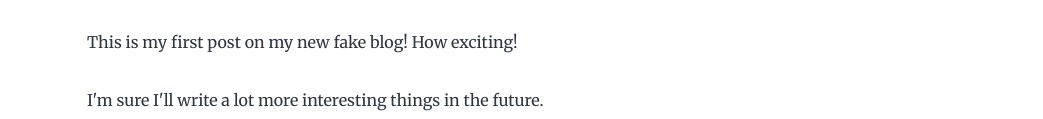
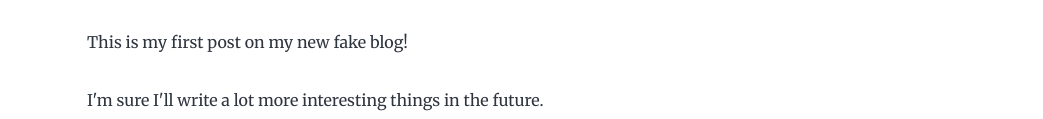
Before and after one commit to philoakley/gatsby-starter-blog, a Gatsby site: page /hello-world/ in a window 1280 px wide. Shown: the part 211-330 px from the top of the page, without its empty margins (237-1280 px from the left). Built offline with nearby package versions, Linux system fonts and the light colour scheme; Gatsby itself is replaced by a stand-in of ours; some packages are replaced by stand-ins of ours.

Commit message:
update-today

```diff
--- a/content/blog/hello-world/index.md
+++ b/content/blog/hello-world/index.md
@@ -4,7 +4,7 @@
 description: "Hello World"
 ---
 
-This is my first post on my new fake blog! How exciting!
+This is my first post on my new fake blog!
 
 I'm sure I'll write a lot more interesting things in the future.
 
```
